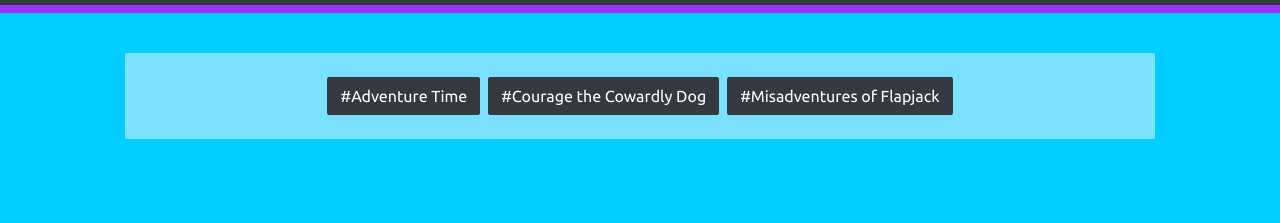
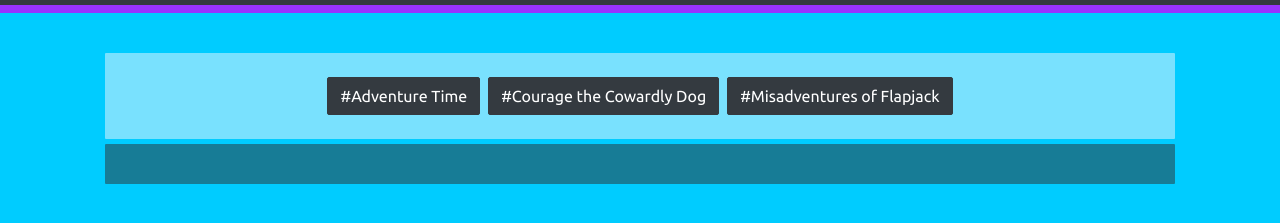
Before and after one commit to jonDatz/GIPHY_Explorer, a plain HTML site: page index.html in a window 1280 px wide. Shown: the part 75-298 px from the top of the page. Drawn offline with nearby package versions, Linux system fonts and the light colour scheme; a web font is replaced by a local one.

Commit message:
Cleared search bar after clicking or hitting enter

```diff
--- a/assets/css/style.css
+++ b/assets/css/style.css
@@ -48,9 +48,19 @@
 }
 
 #buttonBox {
-    margin: 40px;
+    margin: 40px 20px 5px 20px;
     padding: 20px 5px 20px 5px;
     background-color: rgba(242, 248, 253, .5);
+    text-align: center;
+    border-radius: 1px;
+    font-family: 'Ubuntu', sans-serif;
+
+}
+
+#gifBox {
+    margin: 5px 20px 40px 20px;
+    padding: 20px 5px 20px 5px;
+    background-color: rgba(46, 46, 46, 0.5);
     text-align: center;
     border-radius: 1px;
     font-family: 'Ubuntu', sans-serif;
--- a/assets/javascript/gif.js
+++ b/assets/javascript/gif.js
@@ -51,6 +51,7 @@
 
     // The movie from the textbox is then added to our array
     shows.push(show);
+    $('#show-input').val('');
 
     // Calling renderButtons which handles the processing of our movie array
     showButtons();
--- a/index.html
+++ b/index.html
@@ -51,14 +51,14 @@
 
             <div id="buttonBox">
 
-
-
-
-
             </div>
 
 
         <!-- 10 GIFs -->
+
+            <div id="gifBox">
+
+            </div>
 
 
     </div>
```
